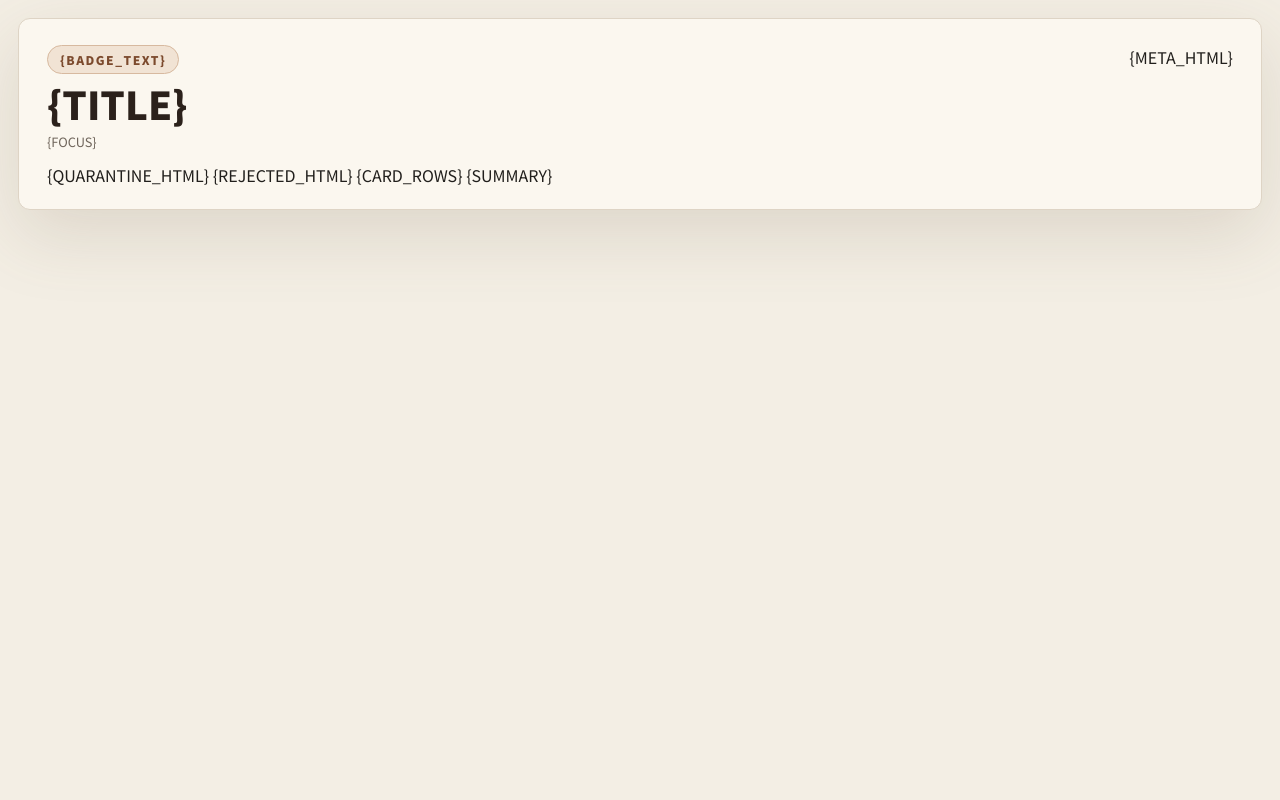
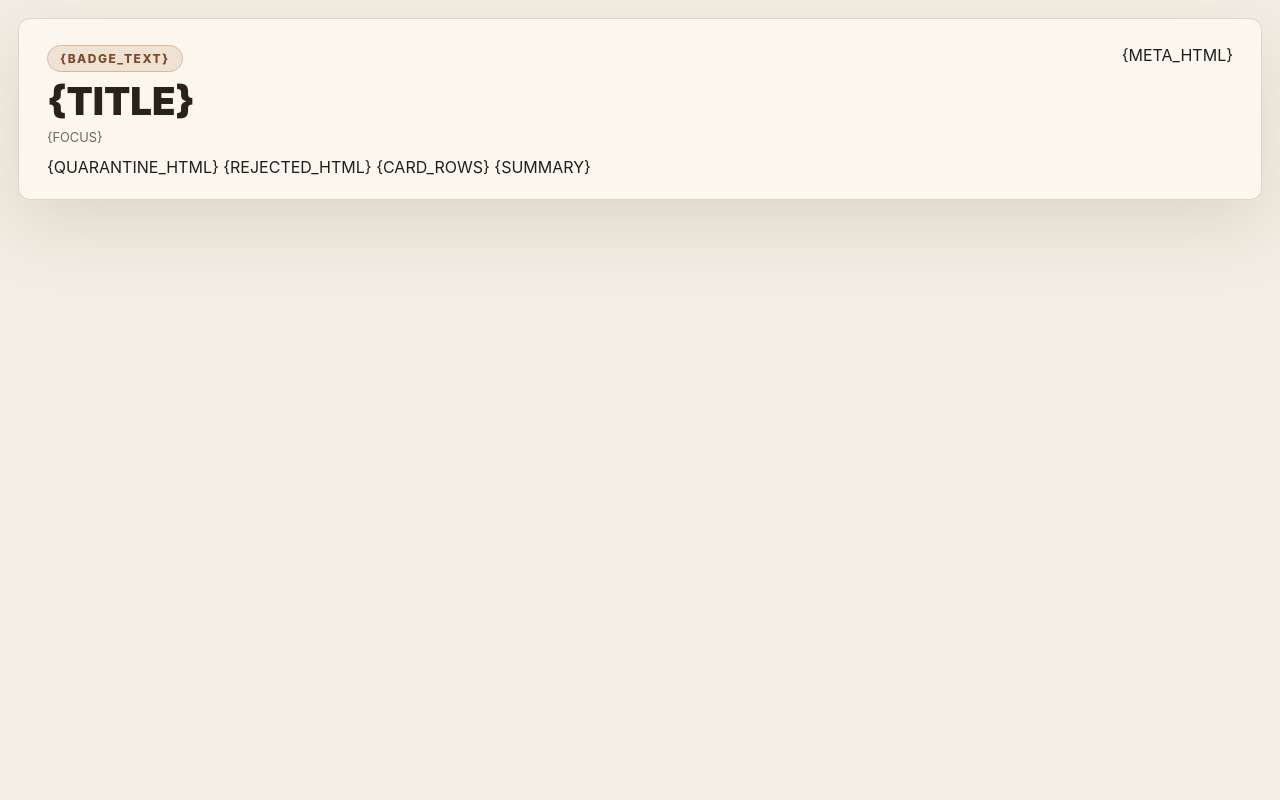
Before and after one commit to liwenyu2002/wildidea, a Python web app: template templates/poster.html in a window 1280 px wide. Run offline with Jinja, Linux system fonts and the light colour scheme; the template is opened without the code that fills it, so the values that code supplies are empty.

Commit message:
修复 HTML 海报无限加载：去掉 Google Fonts，改用系统字体
问题：@import Google Fonts (Noto Sans SC) 导致浏览器等待几MB
的CJK字体文件下载完成才渲染，网络慢时页面无限加载。

修法：
- 去掉 @import url(googleapis.com/fonts)
- font-family 首位改为系统字体：-apple-system (PingFang SC)
  / Microsoft YaHei / Noto Sans SC (仅作 fallback)

```diff
--- a/templates/poster.html
+++ b/templates/poster.html
@@ -5,13 +5,12 @@
 <meta name="viewport" content="width=device-width, initial-scale=1.0">
 <title>WildIdea · {TITLE}</title>
 <style>
-  @import url('https://fonts.googleapis.com/css2?family=Noto+Sans+SC:wght@400;500;700;900&display=swap');
   * { box-sizing: border-box; margin: 0; padding: 0; }
   body {
     min-height: 100vh;
     background: #f3eee4;
     color: #211f1c;
-    font-family: 'Noto Sans SC', -apple-system, BlinkMacSystemFont, "Segoe UI", sans-serif;
+    font-family: -apple-system, "PingFang SC", "Microsoft YaHei", "Noto Sans SC", BlinkMacSystemFont, "Segoe UI", sans-serif;
     padding: 18px;
   }
   .slide {
```
